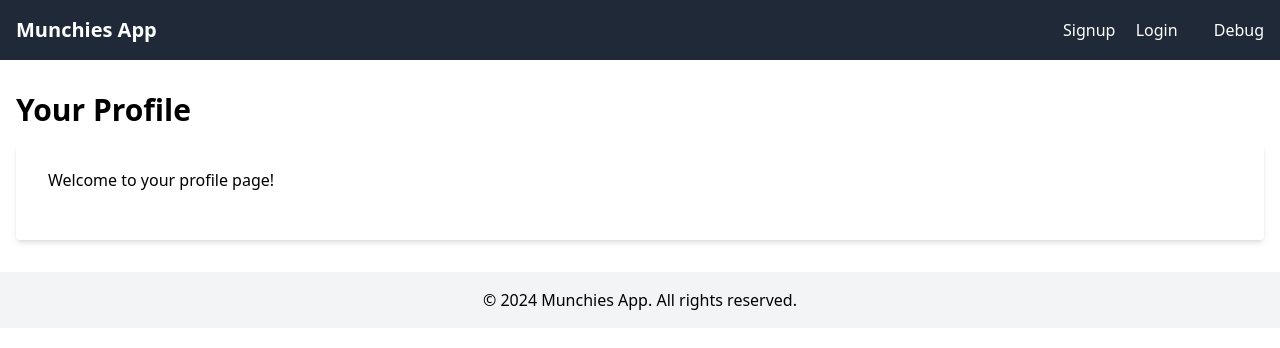
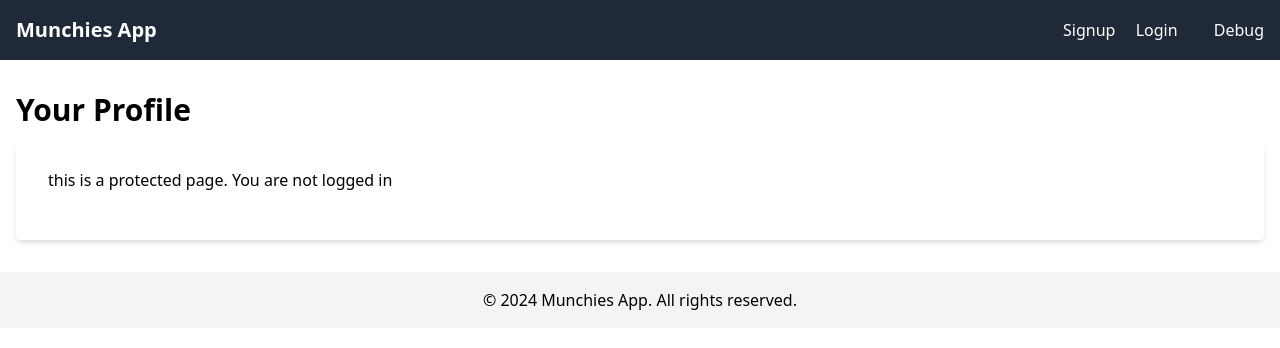
Before and after one commit to lazydevschool/munchies-app, a SvelteKit app in the folder client/: page /profile in a window 1280 px wide. Shown: the top 348 px of the page. Built offline with nearby package versions, Linux system fonts and the light colour scheme; no server answers.

Commit message:
update how profile page consumes authStore

```diff
--- a/client/src/routes/profile/+page.svelte
+++ b/client/src/routes/profile/+page.svelte
@@ -1,13 +1,20 @@
+<!-- /src/routes/profile/+page.svelte -->
 <script>
-  // Add any profile-related logic here
+
+import { authStore } from '$lib/stores/authStore';
 </script>
 
 <svelte:head>
   <title>Profile | My App</title>
 </svelte:head>
 
-<h1 class="text-3xl font-bold mb-4">Your Profile</h1>
-<div class="bg-white shadow-md rounded px-8 pt-6 pb-8 mb-4">
-  <p class="mb-4">Welcome to your profile page!</p>
-  <!-- Add profile information and form here -->
+<h1 class="mb-4 text-3xl font-bold">Your Profile</h1>
+<div class="px-8 pt-6 pb-8 mb-4 bg-white rounded shadow-md">
+
+  {#if $authStore.isAuthenticated}
+  <p class="mb-4">Welcome, {$authStore.user?.username}</p>
+
+{:else}
+<p class="mb-4">this is a protected page. You are not logged in</p>
+{/if}
 </div>
```
